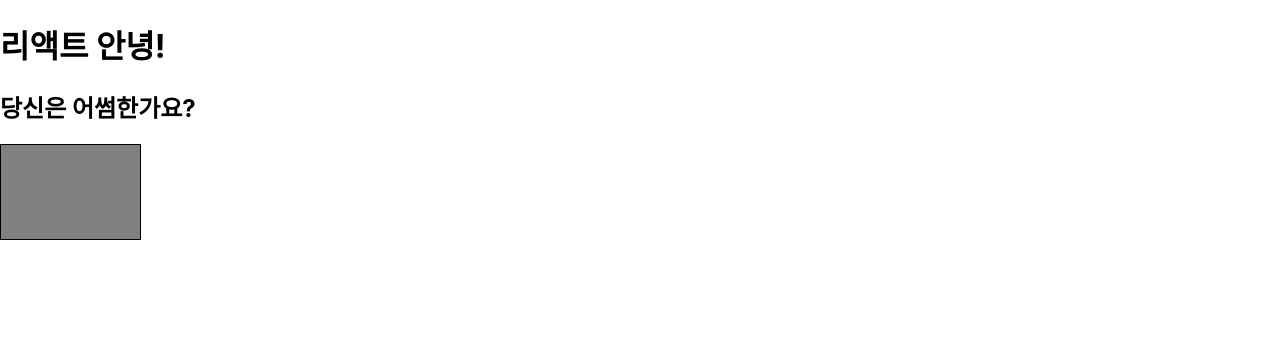
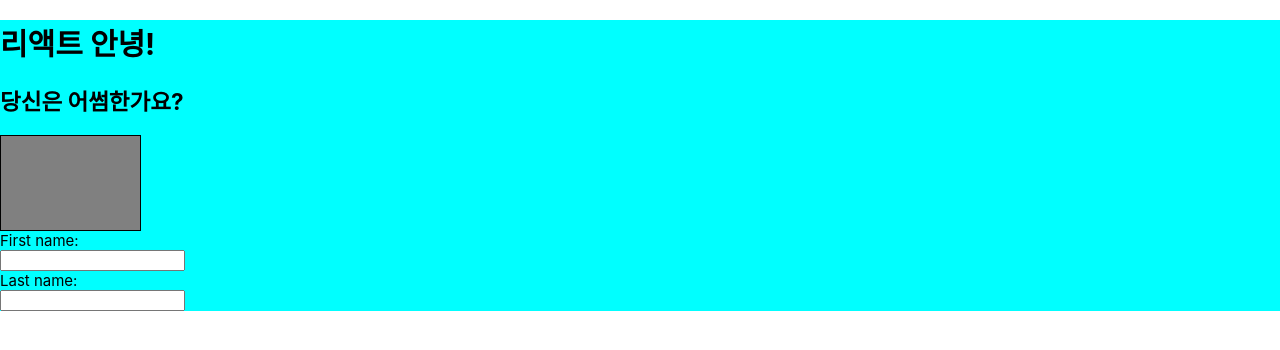
Before and after one commit to coddingbear/react-skills, a React (Create React App) app in the folder chapter02/hello-react/: page / in a window 1280 px wide. Shown: the top 350 px of the page. Built offline with nearby package versions, Linux system fonts and the light colour scheme.

Commit message:
2.4.6 class 대신 className

```diff
--- a/chapter02/hello-react/src/App.css
+++ b/chapter02/hello-react/src/App.css
@@ -1,50 +1,4 @@
-.App {
-  text-align: center;
+.my-div {
+  background-color: aqua;
+  font-size: 15px;
 }
-
-.App-logo {
-  animation: App-logo-spin infinite 20s linear;
-  height: 40vmin;
-}
-
-.App-header {
-  background-color: #282c34;
-  min-height: 100vh;
-  display: flex;
-  flex-direction: column;
-  align-items: center;
-  justify-content: center;
-  font-size: calc(10px + 2vmin);
-  color: white;
-}
-
-.App-link {
-  color: #61dafb;
-}
-
-.App-footer {
-  position: fixed;
-  bottom: 0;
-  width: 100%;
-  background-color: #262728;
-  color: white;
-  font-size: 16px;
-  height: 50px;
-  line-height: 50px;
-}
-
-.App-footer p {
-  margin: 0;
-  padding: 0;
-  height: 100%;
-}
-
-@keyframes App-logo-spin {
-  from {
-    transform: rotate(0deg);
-  }
-
-  to {
-    transform: rotate(360deg);
-  }
-}
--- a/chapter02/hello-react/src/App.js
+++ b/chapter02/hello-react/src/App.js
@@ -1,4 +1,5 @@
-import React, { Component, Fragment } from "react";
+import React, { Component } from "react";
+import './App.css';
 class App extends Component {
   render() {
     const text = "당신은 어썸한가요?";
@@ -14,11 +15,18 @@ class App extends Component {
     };
 
     return (
-      <div>
+      <div className="my-div">
         <h1>리액트 안녕!</h1>
         <h2>{text}</h2>
         {condition && "보여주세요"}
         <div style={style}></div>
+
+        <form>
+          First name: <br/>
+          <input type="text" name="firstname"/><br/>
+          Last name:<br/>
+          <input type="text" name="lastname"/>
+        </form>
       </div>
     );
   }
```
